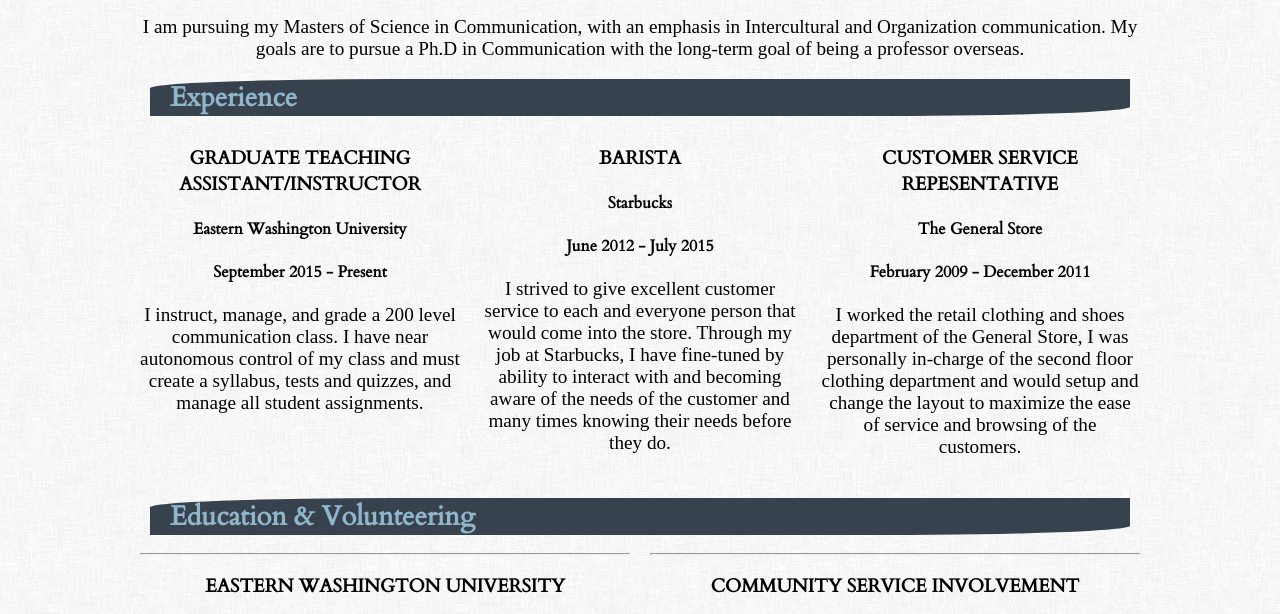
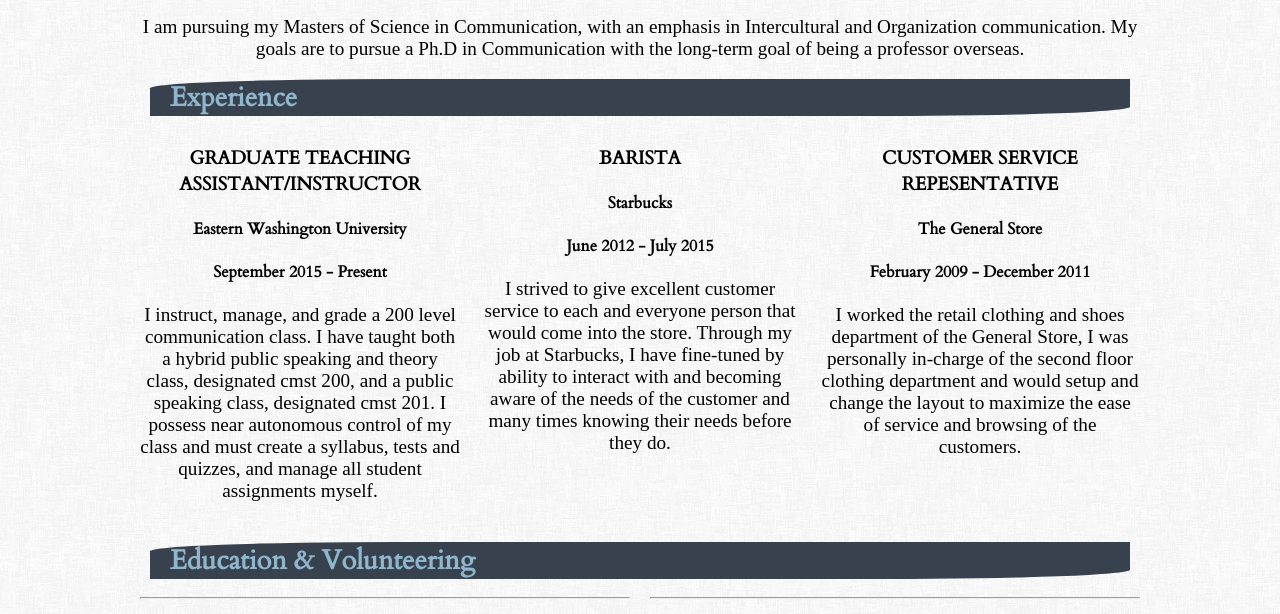
Before and after one commit to MViehouser/mviehouser.github.io, a plain HTML site: page resume.html in a window 1280 px wide. Shown: the part 155-769 px from the top of the page. Drawn offline with Linux system fonts and the light colour scheme; a web font is replaced by a local one.

Commit message:
Updated wording in ewu job

```diff
--- a/resume.html
+++ b/resume.html
@@ -47,7 +47,7 @@
 						<h3>Graduate Teaching Assistant/Instructor</h3>
 						<h4>Eastern Washington University</h4>
 						<h4>September 2015 - Present</h4>
-						<p>I instruct, manage, and grade a 200 level communication class. I have near autonomous control of my class and must create a syllabus, tests and quizzes, and manage all student assignments.</p>
+						<p>I instruct, manage, and grade a 200 level communication class. I have taught both a hybrid public speaking and theory class, designated cmst 200, and a public speaking class, designated cmst 201. I possess near autonomous control of my class and must create a syllabus, tests and quizzes, and manage all student assignments myself.</p>
 					</section>
 					<section class="grid_4">
 						<h3>Barista</h3>
```
